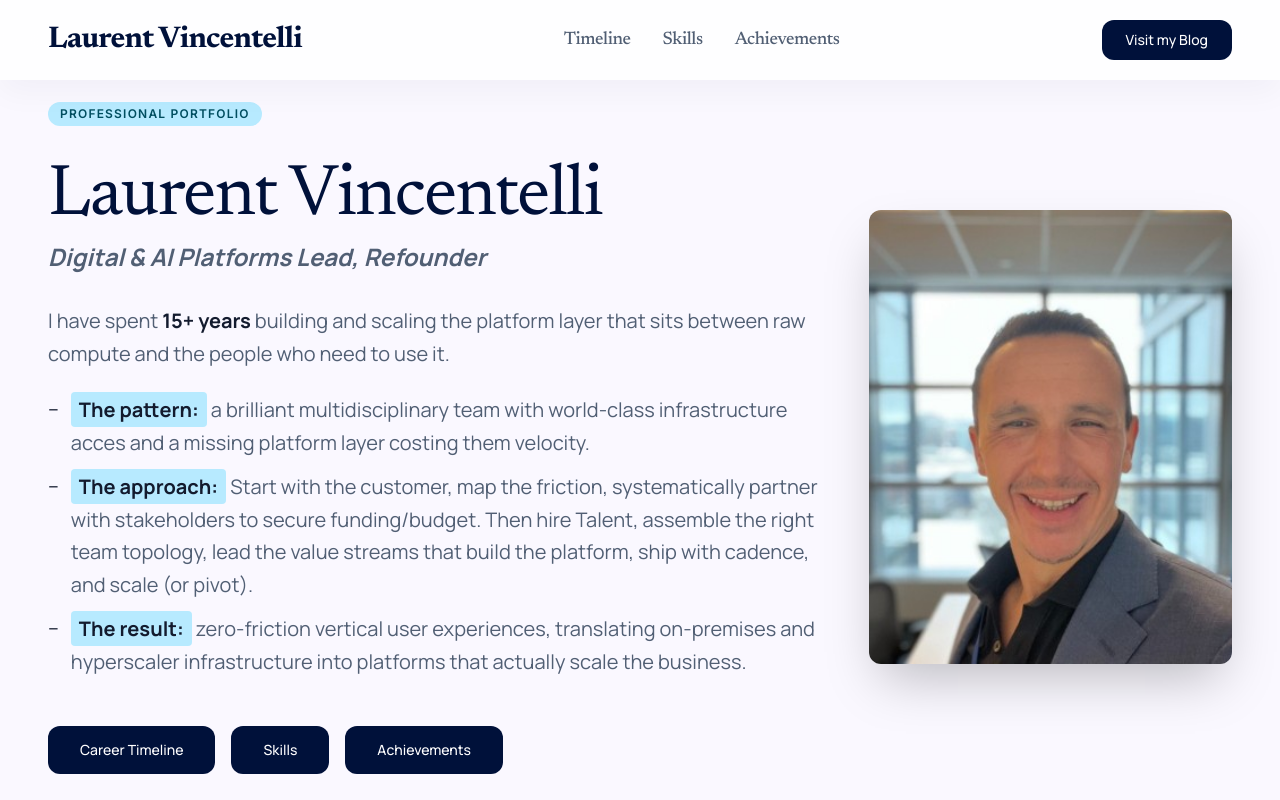
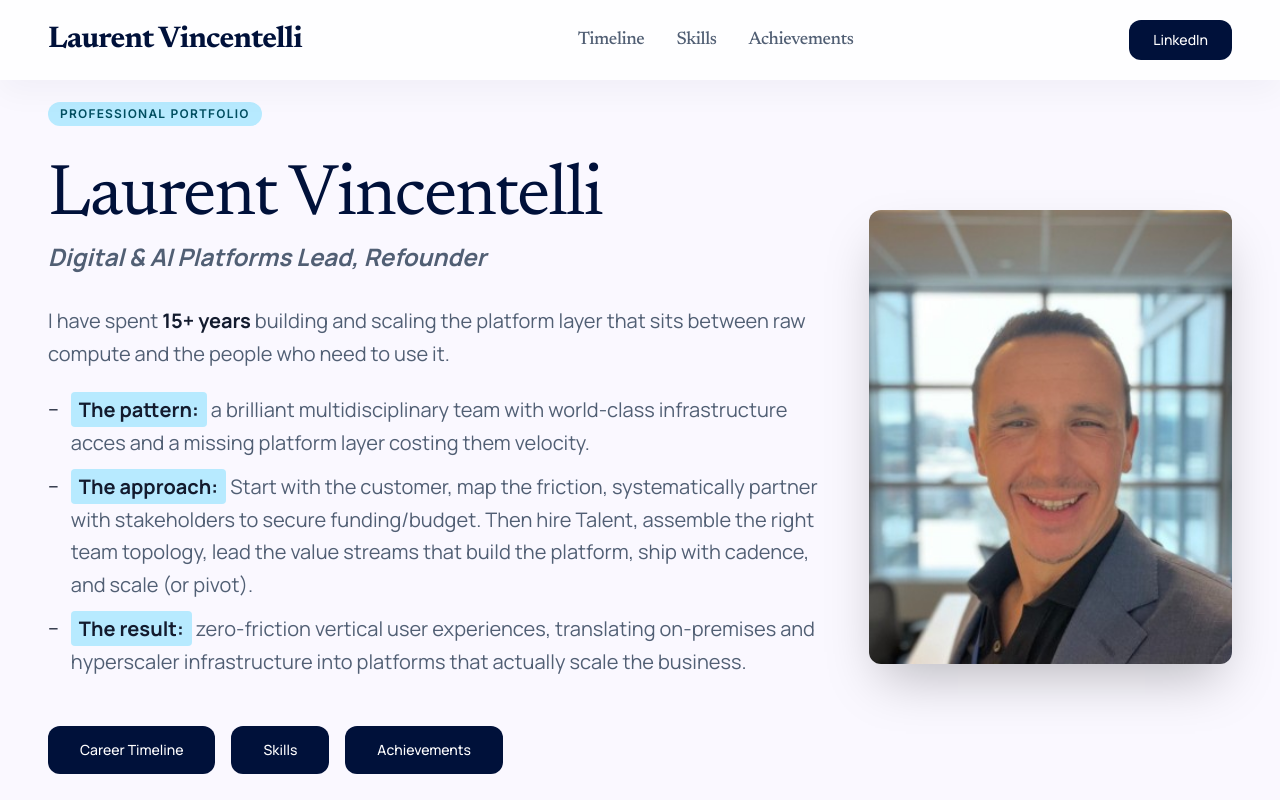
Before and after one commit to minsys-informatics-llc/laurent-portfolio-v1-codebase, a React (Vite) app: page / in a window 1280 px wide. Shown: the top 800 px of the page. Built offline with nearby package versions, Linux system fonts and the light colour scheme.

Commit message:
refactor: update external links and remove email contact in header and footer components

```diff
--- a/src/components/Footer.tsx
+++ b/src/components/Footer.tsx
@@ -51,21 +51,14 @@ export function Footer() {
           >
             <span className="material-symbols-outlined text-primary text-xl">brand_family</span>
           </a>
-          <a
-            href="mailto:laurent.vincentelli@minsys.xyz"
-            className="w-10 h-10 flex items-center justify-center rounded-full bg-surface-container hover:bg-surface-variant transition-colors"
-            aria-label="Email"
-          >
-            <span className="material-symbols-outlined text-primary text-xl">alternate_email</span>
-          </a>
         </div>
         <a
-          href="https://laurent.vincentelli.pro"
+          href="https://minsys.xyz"
           target="_blank"
           rel="noopener noreferrer"
           className="font-label text-xs font-bold uppercase tracking-widest text-primary border-b border-primary pb-1 hover:text-on-primary-container transition-colors"
         >
-          Read my Blog
+          Visit minsys.xyz
         </a>
         <div className="text-outline text-[10px] font-label uppercase tracking-widest">
           Curated on Earth &bull; Distributed Globally
--- a/src/components/Header.tsx
+++ b/src/components/Header.tsx
@@ -47,12 +47,12 @@ export function Header() {
         {/* Right Actions */}
         <div className="hidden md:flex items-center space-x-6">
           <a
-            href="https://laurent.vincentelli.pro"
+            href="https://linkedin.com/in/laurentvincentelli"
             target="_blank"
             rel="noopener noreferrer"
             className="bg-primary text-on-primary px-6 py-2.5 rounded-xl font-medium hover:bg-primary-container transition-all duration-300 ease-in-out font-body text-sm inline-block"
           >
-            Visit my Blog
+            LinkedIn
           </a>
         </div>
 
```
